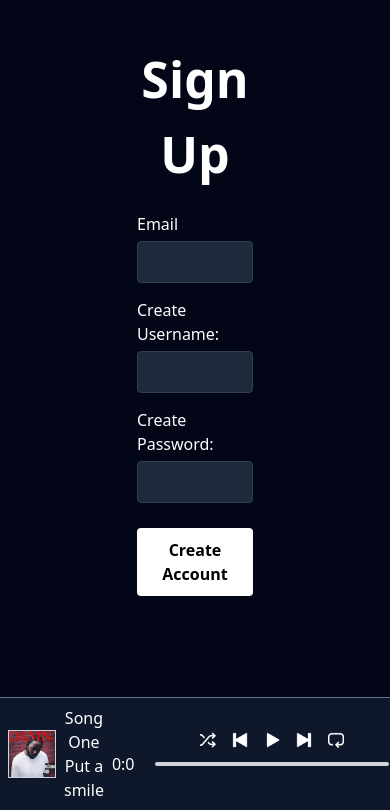
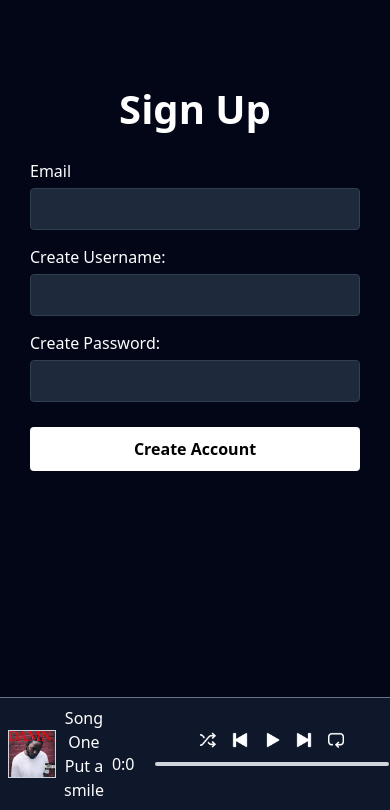
Before and after one commit to Adi-Ida404/Spotify-frontend, a React (Vite) app: page /signUp in a window 390 px wide. Shown: the part 147-957 px from the top of the page. Built offline with nearby package versions, Linux system fonts and the light colour scheme.

Commit message:
Made sign up and login responsive

```diff
--- a/src/pages/Login.jsx
+++ b/src/pages/Login.jsx
@@ -85,21 +85,24 @@ const styles = {
     alignItems: 'center',
     height: '100vh',
     backgroundColor: '#020617',
+    padding: '0 10px', // Add some horizontal padding for small screens
   },
   formContainer: {
-    width: '40vw',
+    width: '100%',
+    maxWidth: '500px', // Set a max width to limit the form size
     justifyContent: 'center',
     alignItems: 'center',
-    height: '60vh',
-    borderRadius: '10%',
+    height: 'auto',
+    borderRadius: '10px',
     backgroundColor: '#020617',
     padding: '20px',
+    boxSizing: 'border-box', // Ensure padding is included in the width
   },
   heading: {
     textAlign: 'center',
     marginBottom: '20px',
     color: 'white',
-    fontSize: '50px',
+    fontSize: '2.5rem', // Use relative units for font size
     fontWeight: 'bold',
   },
   inputContainer: {
@@ -129,4 +132,13 @@ const styles = {
     cursor: 'pointer',
     marginTop: '10px',
   },
+  '@media (max-width: 600px)': { // Example of media query for small screens
+    formContainer: {
+      width: '100%',
+      padding: '10px',
+    },
+    heading: {
+      fontSize: '2rem',
+    },
+  },
 };
--- a/src/pages/SignUp.jsx
+++ b/src/pages/SignUp.jsx
@@ -1,12 +1,12 @@
 import React, { useState } from 'react';
-import { useNavigate } from 'react-router-dom'; // Correct import for v6
+import { useNavigate } from 'react-router-dom';
 import axios from 'axios';
 
 export const SignUp = () => {
   const [email, setEmail] = useState('');
   const [userName, setUserName] = useState('');
   const [password, setPassword] = useState('');
-  const navigate = useNavigate(); // Initialize navigate for navigation
+  const navigate = useNavigate();
   const apiUrl = import.meta.env.VITE_BACKEND_URL;
 
   const handleSubmit = (e) => {
@@ -14,7 +14,7 @@ export const SignUp = () => {
     axios.post(`${apiUrl}/SignUp`, { email, userName, password })
       .then(result => {
         console.log(result);
-        navigate('/Login'); // Redirect to /Login after successful sign up
+        navigate('/Login');
       })
       .catch(err => console.error(err));
   };
@@ -74,21 +74,24 @@ const styles = {
     alignItems: 'center',
     height: '100vh',
     backgroundColor: '#020617',
+    padding: '0 10px', // Add some horizontal padding for small screens
   },
   formContainer: {
-    width: '40vw',
+    width: '100%',
+    maxWidth: '500px', // Set a max width to limit the form size
     justifyContent: 'center',
     alignItems: 'center',
-    height: '60vh',
-    borderRadius: '10%',
+    height: 'auto',
+    borderRadius: '10px',
     backgroundColor: '#020617',
     padding: '20px',
+    boxSizing: 'border-box', // Ensure padding is included in the width
   },
   heading: {
     textAlign: 'center',
     marginBottom: '20px',
     color: 'white',
-    fontSize: '50px',
+    fontSize: '2.5rem', // Use relative units for font size
     fontWeight: 'bold',
   },
   inputContainer: {
@@ -118,4 +121,13 @@ const styles = {
     cursor: 'pointer',
     marginTop: '10px',
   },
+  '@media (max-width: 600px)': { // Example of media query for small screens
+    formContainer: {
+      width: '100%',
+      padding: '10px',
+    },
+    heading: {
+      fontSize: '2rem',
+    },
+  },
 };
```
